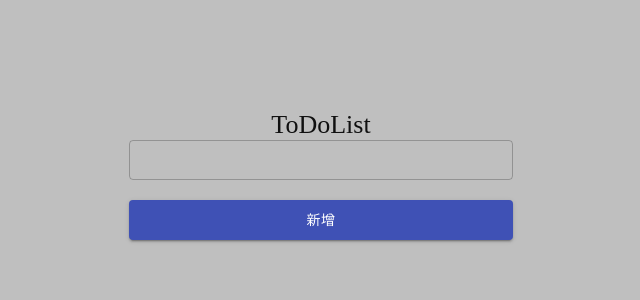
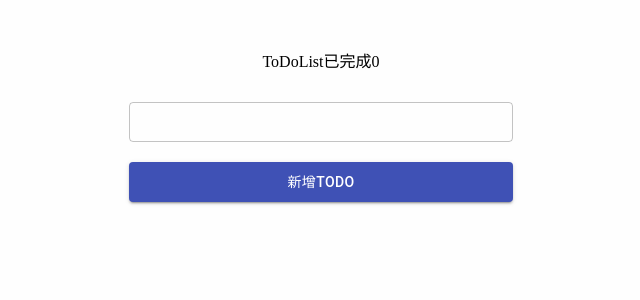
Before and after one commit to zxc469469/React-TodoList, a React (Create React App) app: page / in a window 1280 px wide. Shown: the top 300 px of the page, without its empty margins (319-959 px from the left). Built offline with nearby package versions, Linux system fonts and the light colour scheme.

Commit message:
new : finished todo count change : style

```diff
--- a/src/App.css
+++ b/src/App.css
@@ -1,39 +1,5 @@
 .App {
   text-align: center;
   font-family: Microsoft JhengHei;
+  background-color: #fefefe;
 }
-
-.App-logo {
-  height: 40vmin;
-  pointer-events: none;
-}
-
-@media (prefers-reduced-motion: no-preference) {
-  .App-logo {
-    animation: App-logo-spin infinite 20s linear;
-  }
-}
-
-.App-header {
-  background-color: #bfbfbf;
-  min-height: 100vh;
-  display: flex;
-  flex-direction: column;
-  align-items: center;
-  justify-content: center;
-  font-size: calc(10px + 2vmin);
-  color: #101010;
-}
-
-.App-link {
-  color: #61dafb;
-}
-
-@keyframes App-logo-spin {
-  from {
-    transform: rotate(0deg);
-  }
-  to {
-    transform: rotate(360deg);
-  }
-}
--- a/src/App.tsx
+++ b/src/App.tsx
@@ -1,33 +1,51 @@
-import React,{useEffect,useState} from 'react';
-import TodoInput from './components/TodoInput';
-import TodoList from './components/TodoList';
+import React, { useEffect, useState } from "react";
+import ToDoInput from "./components/ToDoInput";
+import ToDoList from "./components/ToDoList";
 import { useSelector } from "react-redux";
 import { initState } from "./store/reducer";
-import './App.css';
+import styled from "@emotion/styled";
+import "./App.css";
 
+const ToDoTitle = styled.div`
+  display: flex;
+  justify-content: center;
+  align-items: center;
+  margin-bottom: 30px;
+`;
+const InputContainer = styled.div`
+  display: flex;
+  justify-content: center;
+  align-items: center;
+  flex-direction: column;
+  height: 300px;
+`;
 function App() {
-  const ToDoListCount= useSelector((state: initState) => state.count);
-  const allTodoList= useSelector((state: initState) => state.TodoList);
-  const [remainTodo,setRemainTodo] = useState(0)
-  let isFinishTodoCount = 0;
-
+  const ToDoListCount = useSelector((state: initState) => state.count);
+  const allToDoList = useSelector((state: initState) => state.ToDoList);
+  const [remainToDo, setRemainToDo] = useState(0);
+  const [finishedCount, setfinishedCount] = useState(0);
+  let isFinishToDoCount = 0;
 
   useEffect(() => {
-    isFinishTodoCount= allTodoList.filter(ele=>{return ele.finished===true}).length
-    setRemainTodo(ToDoListCount - isFinishTodoCount)
-
-  }, [allTodoList])
+    isFinishToDoCount = allToDoList.filter((ele) => {
+      return ele.finished === true;
+    }).length;
+    setfinishedCount(isFinishToDoCount);
+    console.log(isFinishToDoCount);
+    setRemainToDo(ToDoListCount - isFinishToDoCount);
+  }, [allToDoList]);
   return (
     <div className="App">
-      <header className="App-header">
+      <InputContainer>
+        <ToDoTitle>
           {"ToDoList"}
-          {
-          remainTodo>0 ? `剩餘${remainTodo}項`:""
-          }
+          {remainToDo > 0 ? `剩餘${remainToDo}項` : ""}
+          {`已完成${finishedCount}`}
+        </ToDoTitle>
+        <ToDoInput />
+      </InputContainer>
 
-          <TodoInput/>
-          <TodoList/>
-      </header>
+      <ToDoList />
     </div>
   );
 }
--- a/src/components/TodoInput.tsx
+++ b/src/components/TodoInput.tsx
@@ -5,7 +5,7 @@ import styled from "@emotion/styled";
 import {OutlinedInput , Button} from '@material-ui/core';
 
 
-const TodoInputContainer = styled.div`
+const ToDoInputContainer = styled.div`
   display: flex;
   width: 100%;
   justify-content: center;
@@ -14,28 +14,28 @@ const TodoInputContainer = styled.div`
   height: 100px;
   margin-bottom: 50px;
 `;
-const TodoListInput = styled(OutlinedInput)`
+const ToDoListInput = styled(OutlinedInput)`
   width: 30%;
   min-width: 200px;
   height: 40px;
   margin-bottom: 20px;
   box-sizing: border-box;
 `;
-const NewTodoBtn = styled(Button)`
+const NewToDoBtn = styled(Button)`
   width: 30%;
   min-width: 200px;
   height: 40px;
 `;
 
-export default function TodoInput() {
+export default function ToDoInput() {
   const dispatch = useDispatch();
   const [state, setState] = useState({ name: "", key: 1 });
-  const addTodo = () => {
+  const addToDo = () => {
     if (state.name) {
       dispatch({
         type: ADD_TODO,
         payload: {
-          TodoList: { name: state.name, key: state.key },
+          ToDoList: { name: state.name, key: state.key },
         },
       });
       setState({ key: state.key + 1, name: "" });
@@ -43,16 +43,16 @@ export default function TodoInput() {
   };
 
   return (
-    <TodoInputContainer>
-      <TodoListInput
+    <ToDoInputContainer>
+      <ToDoListInput
 
         data-testid="Input"
         type="text"
         value={state.name}
         onChange={(e) => setState({ key: state.key, name: e.target.value })}
       />
-      <NewTodoBtn variant="contained" color="primary"
-       onClick={addTodo}>新增</NewTodoBtn>
-    </TodoInputContainer>
+      <NewToDoBtn variant="contained" color="primary"
+       onClick={addToDo}>新增ToDo</NewToDoBtn>
+    </ToDoInputContainer>
   );
 }
--- a/src/components/TodoList.tsx
+++ b/src/components/TodoList.tsx
@@ -1,6 +1,5 @@
 import React from "react";
 import styled from "@emotion/styled";
-import {css} from "@emotion/core";
 import { useSelector, useDispatch } from "react-redux";
 import { initState } from "../store/reducer";
 import { DELETE_TODO, FINISHED_TODO } from "../store/constants/index";
@@ -29,34 +28,36 @@ const device = {
   desktopL: `(max-width: ${size.desktop})`
 };
 
-const TodoListContainer = styled.div`
+const ToDoListContainer = styled.div`
   display: grid;
-  grid-template: 1fr /1fr 1fr 1fr;
+  grid-template-columns: repeat(3, 1fr);
+  grid-auto-rows: minmax(50px, auto);
 
   @media ${device.tablet}{
     grid-template: 1fr /1fr 1fr ;
   }
   width: 100%;
-  min-height: 400px;
+  min-height: 200px;
   padding:50px;
   box-sizing:border-box;
 `;
 
-const TodoCard = styled(Card)`
+const ToDoCard = styled(Card)`
   display: flex;
   min-height: 200px;
   margin: 20px 10px;
-  justify-content: center;
+  justify-content: space-between;
   align-items: center;
   flex-direction: column;
   background-color: #fff;
   padding-bottom: 30px;
   color:#2c2c2c;
+
 `;
-type TodoTextProp={
+type ToDoTextProp={
   isfinished:Boolean;
 }
-const TodoText = styled.div<TodoTextProp>`
+const ToDoText = styled.div<ToDoTextProp>`
   display: flex;
   height: 100%;
   width: 100%;
@@ -67,9 +68,9 @@ const TodoText = styled.div<TodoTextProp>`
   `;
 
 
-const TodoTextTitle = styled("div")``
+const ToDoTextTitle = styled("div")``
 
-const TodoDeleteBtn = styled(Button)`
+const ToDoDeleteBtn = styled(Button)`
   width: 50%;
   margin: 0 auto;
   border: 1px solid #1c1c1c;
@@ -78,8 +79,8 @@ const TodoDeleteBtn = styled(Button)`
   background:#fff;
 `;
 
-export default function TodoList() {
-  const TodoList = useSelector((state: initState) => state.TodoList);
+export default function DisplayToDoList() {
+  const ToDoList = useSelector((state: initState) => state.ToDoList);
   const dispatch = useDispatch();
 
   const Delete = (toDeleteKey: number) => {
@@ -93,22 +94,22 @@ export default function TodoList() {
 
 
   return (
-    <TodoListContainer>
-      {TodoList.map((ele: { name: string; key: number; finished:boolean }, i) => {
+    <ToDoListContainer>
+      {ToDoList.map((ele: { name: string; key: number; finished:boolean }, i) => {
         if(i>=1)
         return (
-          <TodoCard key={ele.key} >
-            <TodoTextTitle>第{ele.key}項：</TodoTextTitle>
-            <TodoText  isfinished={ele.finished}
+          <ToDoCard key={ele.key} >
+            <ToDoTextTitle>第{i}項：</ToDoTextTitle>
+            <ToDoText  isfinished={ele.finished}
               onClick={() => {
-                finished(ele.key);
+                finished(i);
               }}
               data-testid={ele.key}
 
             >
               {ele.name}
-            </TodoText>
-            <TodoDeleteBtn
+            </ToDoText>
+            <ToDoDeleteBtn
             variant="contained"
             color="secondary"
             startIcon={<DeleteIcon />}
@@ -117,10 +118,10 @@ export default function TodoList() {
               }}
             >
               刪除
-            </TodoDeleteBtn>
-          </TodoCard>
+            </ToDoDeleteBtn>
+          </ToDoCard>
         );
       })}
-    </TodoListContainer>
+    </ToDoListContainer>
   );
 }
--- a/src/store/reducer.tsx
+++ b/src/store/reducer.tsx
@@ -1,44 +1,44 @@
 import { ADD_TODO, DELETE_TODO, FINISHED_TODO } from "../store/constants/index";
-import { TodoAction } from "../store/actions/index";
+import { ToDoAction } from "../store/actions/index";
 
 export interface initState {
-  TodoList: { name: string; key: number; finished: boolean }[];
+  ToDoList: { name: string; key: number; finished: boolean }[];
   count: number;
 }
 
 const initState = {
-  TodoList: [{ name: "first", key: 0, finished: false }],
+  ToDoList: [{ name: "first", key: 0, finished: false }],
   count: 0,
 };
 
-const rootReducer = (state = initState, action: TodoAction): initState => {
+const rootReducer = (state = initState, action: ToDoAction): initState => {
   switch (action.type) {
     case ADD_TODO: {
       return Object.assign({}, state, {
-        TodoList: state.TodoList.concat({
-          name: action.payload.TodoList.name,
-          key: action.payload.TodoList.key,
+        ToDoList: state.ToDoList.concat({
+          name: action.payload.ToDoList.name,
+          key: action.payload.ToDoList.key,
           finished: false,
         }),
-        count: state.TodoList.length,
+        count: state.ToDoList.length,
       });
     }
     case DELETE_TODO: {
-      const cloneTodo = state.TodoList.slice();
-      cloneTodo.splice(action.payload.toDeleteKey, 1);
+      const cloneToDo = state.ToDoList.slice();
+      cloneToDo.splice(action.payload.toDeleteKey, 1);
       return {
         ...state,
-        TodoList: cloneTodo,
-        count: cloneTodo.length - 1,
+        ToDoList: cloneToDo,
+        count: cloneToDo.length - 1,
       };
     }
     case FINISHED_TODO: {
-      const cloneTodo = state.TodoList.slice();
-      cloneTodo[action.payload.toFinishKey].finished =
-      ! cloneTodo[action.payload.toFinishKey].finished;
+      const cloneToDo = state.ToDoList.slice();
+      cloneToDo[action.payload.toFinishKey].finished =
+      ! cloneToDo[action.payload.toFinishKey].finished;
       return {
         ...state,
-        TodoList:cloneTodo,
+        ToDoList:cloneToDo,
       };
     }
     default:
```
Also changed, not shown: src/store/actions/index.tsx (+5 -5 lines), 2 other files (tests, documents, lock files or other folders).
